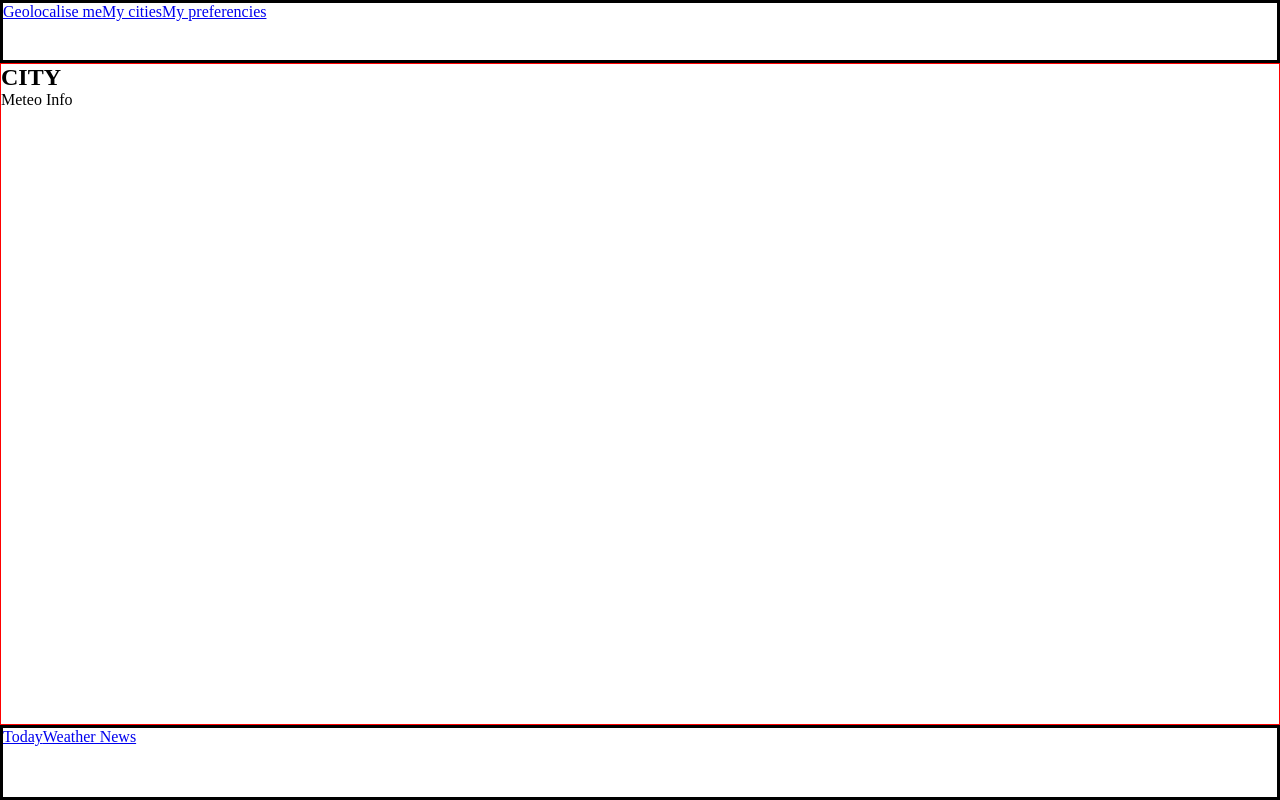
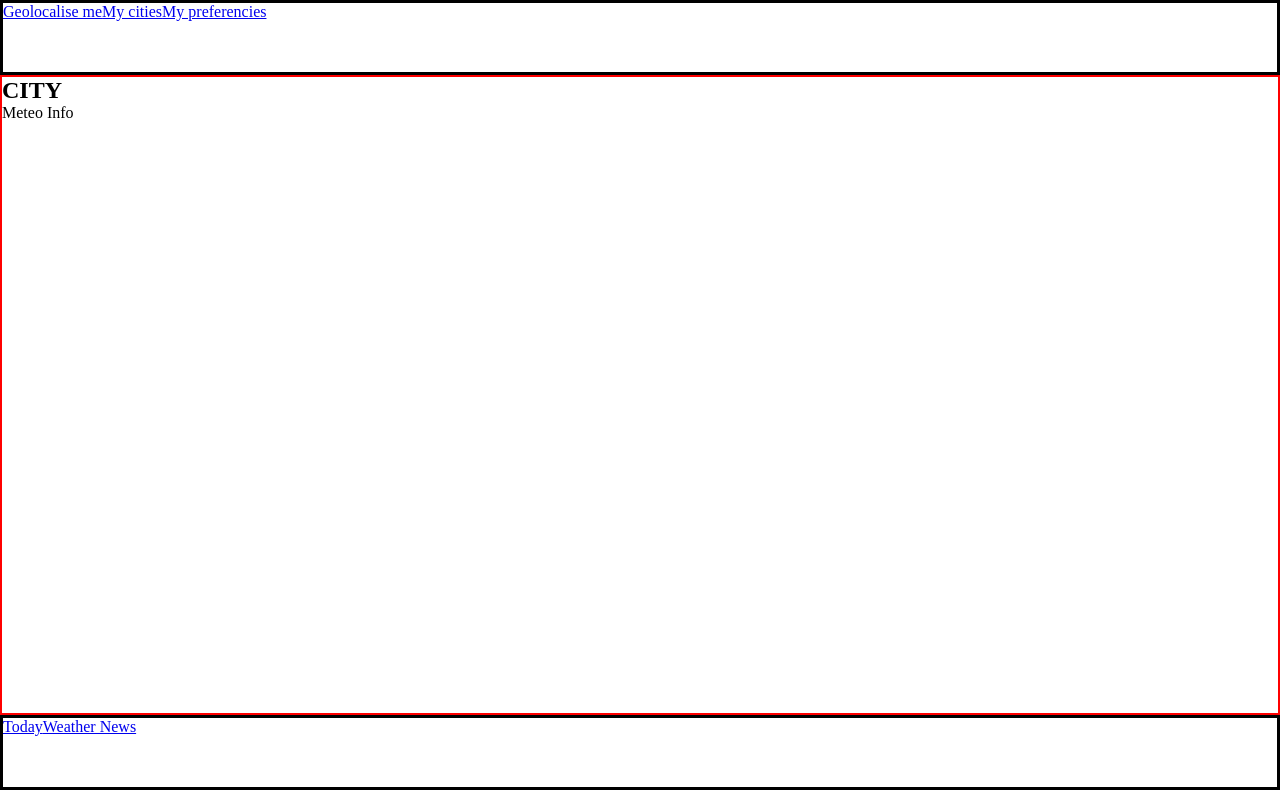
Before and after one commit to WildCodeSchool-2024-09/JS-Nantes-P2-WeartherForcast, a React (Vite) app in the folder client/: page / in a window 1280 px wide. Built offline with nearby package versions, Linux system fonts and the light colour scheme.

Commit message:
coreection PR  rooting + basics layout

```diff
--- a/client/src/App.css
+++ b/client/src/App.css
@@ -1,13 +1,6 @@
 * {
   margin: 0;
   box-sizing: border-box;
-}
-
-#root {
-  width: 100vw;
-  height: 100vh;
-  display: flex;
-  flex-direction: column;
 }
 
 header {
@@ -16,8 +9,9 @@ header {
 }
 
 main {
-  border: solid 1px red;
-  height: 100vh;
+  /* margin: 8px; */
+  border: solid 2px red;
+  height: 80vh;
   width: 100vw;
   margin-right: auto;
   margin-left: auto;
```
